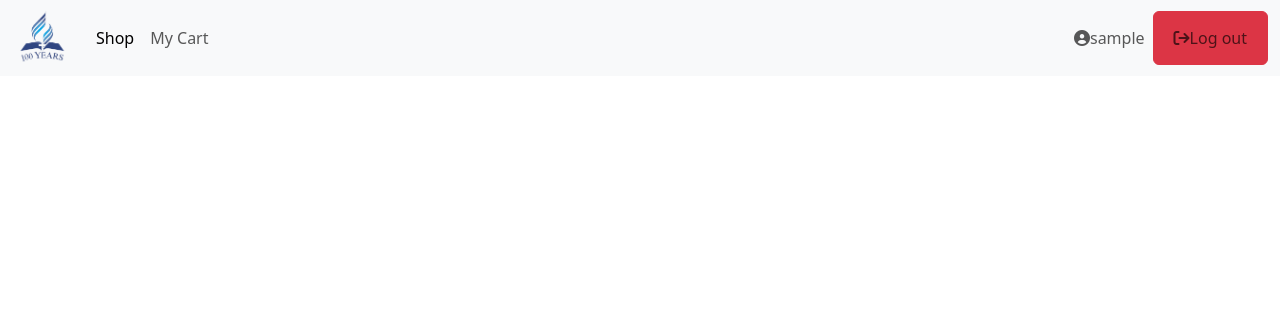
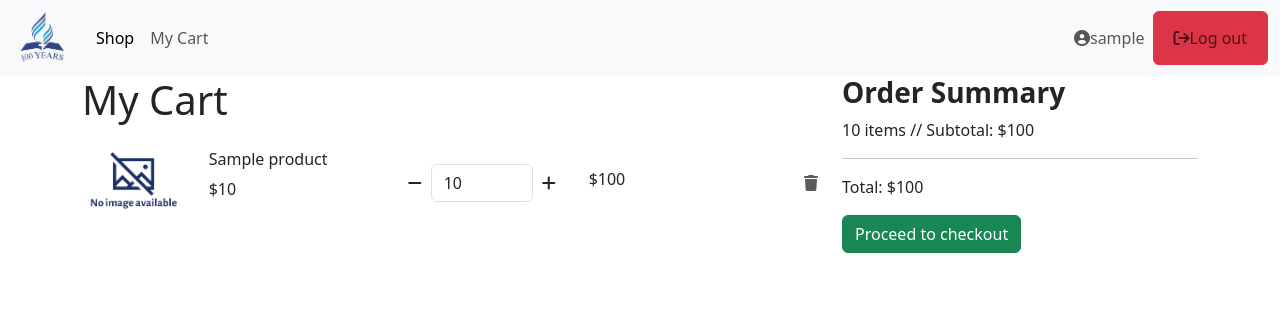
Before and after one commit to otyliaz/3.3-3.4-assessment, a PHP site: page /cart.php in a window 1280 px wide. Shown: the top 336 px of the page. Run offline with PHP 8.4, Linux system fonts and the light colour scheme; the visitor is signed in with stand-in values (Sample User, id 1); tables that the repository leaves empty or names only in its code hold one stand-in row (values such as "Sample post").

Commit message:
made a cart

```diff
--- a/cart.php
+++ b/cart.php
@@ -1,7 +1,7 @@
 <!DOCTYPE html>
 <html lang="en">
 <head>
-    <title>Y0ur cart - CAS Centenary</title>
+    <title>Your Cart - CAS Centenary</title>
     <?php include ('./includes/basehead.html'); ?>
 </head>
 
@@ -9,8 +9,101 @@
 <?php
 session_start();
 require_once('./includes/connect.inc');
-include('./includes/nav.php'); ?>
+include('./includes/nav.php');
+if (isset($_SESSION['iduser'])) {
+    $iduser = $_SESSION['iduser'];
+} else {
+    echo "sign in to you account to add items to cart! no thanks, i want to continue browsing";
+    //exit();
+    //header ("Location: login.php");
+}
 
+$cart_q = "SELECT idcart FROM cart WHERE iduser = $iduser";
+$cart_r = $conn->query($cart_q);
+$row = $cart_r->fetch_assoc();
+$idcart = $row['idcart'];
+
+$query = "SELECT product.name, product.image_url, product.price, cart_item.item_quantity FROM cart_item JOIN product ON cart_item.idproduct = product.idproduct WHERE cart_item.idcart = $idcart";
+$result = $conn->query($query);
+
+//echo $idcart;
+
+while($row = $result->fetch_assoc()) {
+    $data_result[] = $row;}
+?>
+
+<div class="container">
+
+<div class="row">
+    <div class="col-md-8">
+        <div class="d-flex justify-content-between align-items-center">
+            <h1>My Cart</h1>
+        </div>
+
+        <?php
+        $total_price = 0;
+        $total_items = 0;
+
+        if (empty($data_result)) {
+            echo '<p>You have nothing in your cart. go to the shop to add some items</p>';
+        } else {
+
+            foreach ($data_result as $row) {
+                $item_total = $row['item_quantity'] * $row['price'];
+                $total_price += $item_total;
+                $total_items += $row['item_quantity'];
+                $imagepath = "./images/$row[image_url]";
+
+                echo "
+                <div class='row d-flex justify-content-between align-items-center'>
+                    <div class='col-md-2'>
+                    <img src='";
+
+                    if (file_exists($imagepath)) {
+                        echo $imagepath; }
+                    else {echo "./images/no_img.png";}
+                    echo "' alt='$row[name]'>
+                    </div>
+                    <div class='col-md-3'>
+                        <h6>$row[name]</h6>
+                        <p>$$row[price]</p>
+                    </div>
+                    <div class='col-md-3 d-flex'>
+                        <button class='btn px-2'>
+                            <i class='fas fa-minus'></i>
+                        </button>
+
+                        <input min='0' name='quantity' value='$row[item_quantity]' type='number' class='form-control'>
+
+                        <button class='btn px-2'>
+                            <i class='fas fa-plus'></i>
+                        </button>
+                    </div>
+                    <div class='col-md-3'>
+                        <h6>$$item_total</h6>
+                    </div>
+                    <div class='col-md-1 text-end'>
+                        <a href='' class='text-muted'><i class='fas fa-trash'></i></a>
+                    </div>
+                </div> <!--closing class='row'-->";
+                //echo '<img src='./images/$row[image_url].jpg' alt='$row[name]'>';
+                //echo '$row[name], $row[item_quantity]';
+            }
+        }
+        ?>
+
+    </div> <!--closing class="col-md-8"-->
+
+    <div class="col-md-4">
+        <h3 class="fw-bold">Order Summary</h3>
+        <p><?=$total_items?> items // Subtotal: $<?=$total_price?></p>
+        <hr>
+        <p>Total: $<?=$total_price?></p>
+        <button class="btn btn-success">Proceed to checkout</button>
+    </div>
+</div>
+
+</div> <!--closing class="container"-->
 
 </body>
 </html>
--- /dev/null
+++ b/checkout.php
@@ -0,0 +1,2 @@
+<?php
+//please confirm your personal details, and then "your order has been placed successfully. pick up your items at the reunion"
--- a/includes/connect.inc
+++ b/includes/connect.inc
@@ -11,4 +11,3 @@ $conn = new mysqli($servername, $username, $password, $dbname);
 if ($conn->connect_error) {
   die("Connection failed: " . $conn->connect_error);
 }
-?>
--- a/index.php
+++ b/index.php
@@ -27,10 +27,10 @@ include('./includes/nav.php');
 
             <div class="carousel-inner">
                 <div class="carousel-item active">
-                    <img src="./images/history.jpg" class="w-100 h-100" alt="CAS school photo">
+                    <img src="./images/history1.jpg" class="w-100 h-100" alt="CAS school photo">
                 </div>
                 <div class="carousel-item">
-                    <img src="./images/pic2.png" class="w-100 h-100" alt="...">
+                    <img src="./images/history2.jpg" class="w-100 h-100" alt="CAS school photo">
                 </div>
                 <div class="carousel-item">
                     <img src="./images/pic3.png" class="w-100 h-100" alt="...">
--- a/shop.php
+++ b/shop.php
@@ -74,7 +74,7 @@ else {
   echo "<div class='row'>";
 
   foreach ($data_result as $row) {
-    $imagepath = "./images/$row[image_url].jpg";
+    $imagepath = "./images/$row[image_url]";
       echo "
       <div class='col-md-4'>
       <a href='product.php?id=$row[idproduct]' class='text-decoration-none'>
```
Also changed, not shown: deleteproduct.php (+12 -1 lines), product.php (+56 -3 lines), register.php (+6 -6 lines), images/history1.jpg (renamed from images/history.jpg), images/history2.jpg (added).
